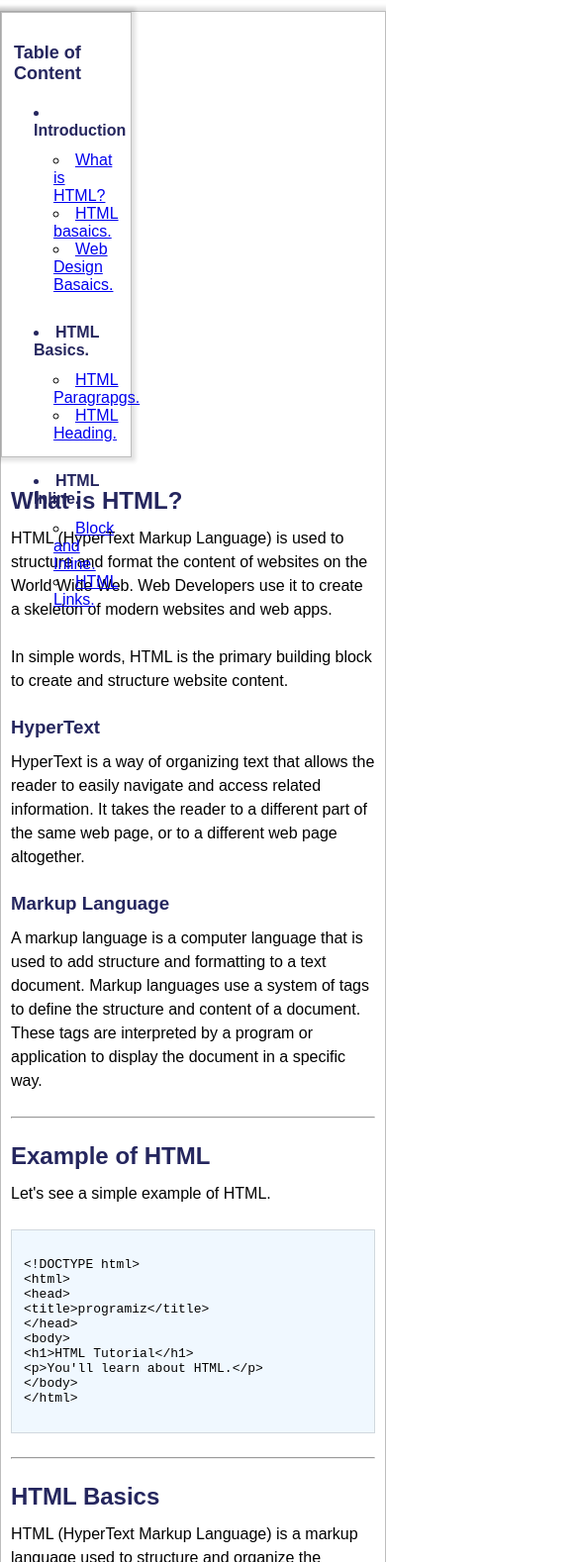
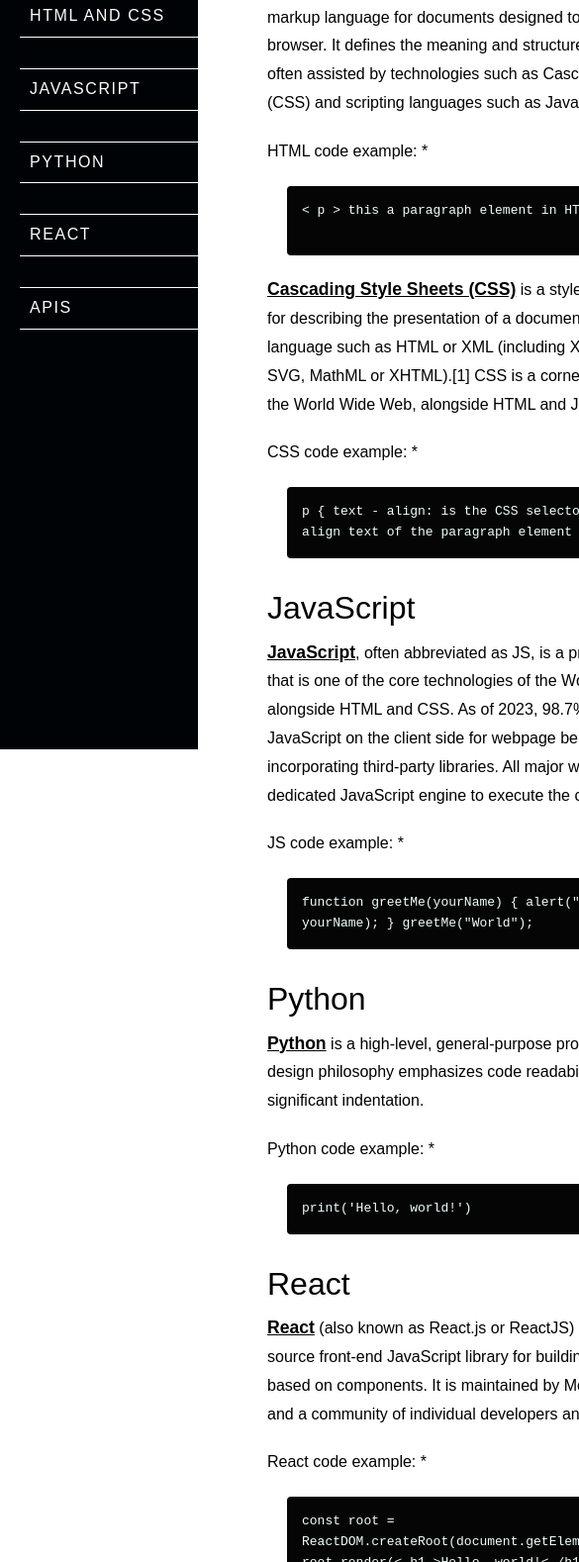
Before and after one commit to Hasinarahman/Technical-Documentation-page, a plain HTML site: page index.html in a window 390 px wide. Shown: the part 87-1665 px from the top of the page at 99% size, 585 px wide, since content can reach past the window. Drawn offline with Linux system fonts and the light colour scheme.

Commit message:
finel page

```diff
--- a/index.html
+++ b/index.html
@@ -1,156 +1,69 @@
-<!DOCTYPE html>
 <html lang="en">
 <head>
-  <meta charset="UTF-8">
-  <meta name="viewport" content="width=device-width, initial-scale=1.0">
-  <link rel="stylesheet" href="styles.css" />
-  <title>HTML Tutorial</title>
+    <meta charset="UTF-8">
+    <title>Technical Documentation</title>
+    <link rel="stylesheet" href="styles.css">
 </head>
+<body>
 
-<body>
-  <header>
-    <h1>HTML Tutorial</h1>
-  </header><br>
+<nav id="navbar">
+    <header class="navbar-header">General Coding information</header>
+    <li><a class="nav-link" href="#HTML_and_CSS">HTML and CSS</a></li>
+    <li><a class="nav-link" href="#JavaScript">JavaScript</a></li>
+    <li><a class="nav-link" href="#Python">Python</a></li>
+    <li><a class="nav-link" href="#React">React</a></li>
+    <li><a class="nav-link" href="#APIs">APIs</a></li>
+</nav>
 
-  <main class="main">
+<main id="main-doc">
 
-    <aside class="table of content"><br>
-      <h2 class="menu-heading">Table of Content</h2>
+    <section id="HTML_and_CSS" class="main-section">
+        <header>HTML and CSS</header>
+         <p><span>The HyperText Markup Language or HTML</span> is the standard markup language for documents designed to be displayed in a web browser. It defines the meaning and structure of web content. It is often assisted by technologies such as Cascading Style Sheets (CSS) and scripting languages such as JavaScript.</p>
+         <p>HTML code example: *</p>
+           <code> < p > this a paragraph element in HTML < /p > </p></code>
+         <p><span>Cascading Style Sheets (CSS)</span> is a style sheet language used for describing the presentation of a document written in a markup language such as HTML or XML (including XML dialects such as SVG, MathML or XHTML).[1] CSS is a cornerstone technology of the World Wide Web, alongside HTML and JavaScript.</p>
+         <p>CSS code example: *</p>
+            <code> p { text - align: is the CSS selector applied to align text of the paragraph element } </code>
 
-      <ul class="main-menu">
-        <li class="menu-sub-heading">Introduction</li>
-        <ul class="sub-menue">
-          <li><a href="#what-is-html">What is HTML?</a></li>
-          <li><a href="#what-is-basics">HTML basaics.</a></li>
-          <li><a href="#web-design-basacs">Web Design Basaics.</a></li>
-        </ul><br>
+    </section>
 
-        <li class="menu-sub-heading">HTML Basics.</li>
-        <ul class="sub-menue">
-          <li><a href="#html-paragraphs">HTML Paragrapgs.</a></li>
-          <li><a href="#html-heading">HTML Heading.</a></li>
-        </ul><br>
+    <section id="JavaScript" class="main-section">
+        <header>JavaScript</header>
+         <p><span>JavaScript</span>, often abbreviated as JS, is a programming language that is one of the core technologies of the World Wide Web, alongside HTML and CSS. As of 2023, 98.7% of websites use JavaScript on the client side for webpage behavior,[10] often incorporating third-party libraries. All major web browsers have a dedicated JavaScript engine to execute the code on users' devices.</p>
+         <p>JS code example: *</p>
+           <code> function greetMe(yourName) { alert("Hello " + yourName); }
+            greetMe("World");</code>
+    </section>
 
-        <li class="menu-sub-heading">HTML Inline.</li>
-        <ul class="sub-menue">
-          <li><a href="#block-and-inline">Block and Inline.</a></li>
-          <li><a href="#html-links">HTML Links.</a></li>
-        </ul><br>
-      </ul>
-    </aside>
+    <section id="Python" class="main-section">
+        <header>Python</header>
+         <p><span>Python</span> is a high-level, general-purpose programming language. Its design philosophy emphasizes code readability with the use of significant indentation.</p>
+         <p>Python code example: *</p>
+           <code> print('Hello, world!') </code>
+    </section>
 
-    <section class="main-content">
-      <h2 id="what-is-html">What is HTML?</h2>
-      <p>
-        HTML (HyperText Markup Language) is used to structure and
-        format the content of websites on the World Wide Web. Web
-        Developers use it to create a skeleton of modern websites
-        and web apps.
-    </p>
+    <section id="React" class="main-section">
+        <header>React</header>
+         <p><span>React</span> (also known as React.js or ReactJS) is a free and open-source front-end JavaScript library for building user interfaces based on components. It is maintained by Meta (formerly Facebook) and a community of individual developers and companies.</p>
+         <p>React code example: *</p>
+           <code> const root = ReactDOM.createRoot(document.getElementById('root'));
+            root.render(< h1 >Hello, world!< /h1 >); </code>
+    </section>
 
-    <p>
-      In simple words, HTML is the primary building block to
-      create and structure website content.
-    </p>
+    <section id="APIs" class="main-section">
+        <header>APIs</header>
+         <p>An <span>Application Programming Interface (API)</span> is a way for two or more computer programs to communicate with each other. It is a type of software interface, offering a service to other pieces of software.[1] A document or standard that describes how to build or use such a connection or interface is called an API specification. A computer system that meets this standard is said to implement or expose an API. The term API may refer either to the specification or to the implementation. Whereas a system's user interface dictates how its end-users interact with the system in question, its API dictates how to write code that takes advantage of that system's capabilities.</p>
+         <p>Common font API's examples:</p>
+              <li>Google Fonts</li>
+              <li>Font Awesome</li>
+              <li>Mapbox</li>
+              <li>Adobe</li>
+              <li>GitHub</li>
+    </section>
 
-    <h3>HyperText</h3>
-    <p>
-      HyperText is a way of organizing text that allows the reader
-      to easily navigate and access related information. It takes
-      the reader to a different part of the same web page, or to a
-      different web page altogether.
-    </p>
+    <p><span class="code-caveat">(* lesser and greater than symbols are separated to show code and not apply it in the example)</span></p>
+</main>
 
-    <h3>Markup Language</h3>
-    <p>
-      A markup language is a computer language that is used to add
-      structure and formatting to a text document. Markup
-      languages use a system of tags to define the structure and
-      content of a document. These tags are interpreted by a
-      program or application to display the document in a specific
-      way.
-    </p>
-    <hr class="section-break" />
-    <h2>Example of HTML</h2>
-    <p>Let's see a simple example of HTML.</p>
-    <pre class="code-block">
-    <code>
-      &lt;!DOCTYPE html&gt;
-      &lt;html&gt;
-        &lt;head&gt;
-          &lt;title&gt;programiz&lt;/title&gt;
-        &lt;/head&gt;
-        &lt;body&gt;
-          &lt;h1&gt;HTML Tutorial&lt;/h1&gt;
-          &lt;p&gt;You'll learn about HTML.&lt;/p&gt;
-        &lt;/body&gt;
-      &lt;/html&gt;
-    </code>
-    </pre>
-
-    <hr class="section-break" />
-
-    <h2 id="html-basics">HTML Basics</h2>
-    <p>
-      HTML (HyperText Markup Language) is a markup language used
-      to structure and organize the content on a web page. It uses
-      various tags to define the different elements on a page,
-      such as headings, paragraphs, and links.
-    </p>
-    <h3>HTML Hierarchy</h3>
-    <p>
-      HTML elements are hierarchical, which means that they can be
-      nested inside each other to create a tree-like structure of
-      the content on the web page.
-    </p>
-    <p>
-      This hierarchical structure is called the DOM (Document
-      Object Model), and it is used by the web browser to render
-
-    </p>
-
-    <hr class="section-break" />
-    <h2 id="web-design-basics">Web Design Basics</h2>
-    <p>
-      Web design refers to the process of creating and styling the
-      appearance of a website. There are 3 fundamental
-      technologies to build the modern website and web
-      applications. They are:
-    </p>
-    <ul>
-      <li>HTML</li>
-      <li>CSS</li>
-      <li>JS</li>
-    </ul>
-
-    <h3>HTML</h3>
-    <p>
-      HTML (HyperText Markup Language) is a markup language used
-      to structure and organize the content on a web page. It uses
-      various tags to define the different elements on a page,
-      such as headings, paragraphs, and links.
-    </p>
-
-    <h3>CSS</h3>
-    <p>
-      CSS (Cascading Style Sheets) is a stylesheet language. It is
-      used to style HTML documents.
-    </p>
-    <p>
-      It specifies how the elements of HTML look including their
-      layout, colors, and fonts. We use &lt;style&gt; tag to add
-      CSS to HTML documents. Let's add some CSS to our previous
-      HTML code.
-    </p>
-    <h3>JS</h3>
-    <p>
-      IT is for coding more and more.
-    </p>
-    </section>
-  </main>
-
-  <footer>
-    <p>HTML Documentation Page</p>
-  </footer>
 </body>
 </html>
--- a/styles.css
+++ b/styles.css
@@ -1,154 +1,94 @@
-* {
-  padding: 0;
-  margin: 0;
-  box-sizing: border-box;
+@media (prefers-reduced-motion: no-preference) {
+  * {
+    scroll-behavior: smooth;
+  }
 }
 
 body {
-  font-family: sans-serif;
-  width: 100%;
-  max-width: 760px;
-  margin: 0 auto;
+  display: flex;
+  font-family: Arial, sans-serif;
+  line-height: 1.3rem;
+  margin: 0;
+  padding: 0;
+}
+
+nav {
+  background-color: #000305;
+  color: black;
+  width: 200px;
+  position: fixed;
+  top: 0;
+  left: 0;
+  height: 100%;
+}
+
+.navbar-header {
+  font-size: 1.5em;
+  font-weight: bold;
+  color: whitesmoke;
+  margin: 10px 0 10px 10px ;
+}
+
+.nav-link {
+  display: block;
+  text-decoration: none;
+  text-transform: uppercase ;
+  letter-spacing: 0.1rem;
+  color: white;
+  transition: background-color 0.3s;
+  position: relative;
+}
+
+a {
+  border-top: 1px solid white;
+  padding: 10px
+}
+
+a:last-child {
+  border-bottom: 1px solid white;
+}
+
+.nav-link:hover {
+  background-color: #141414;
+}
+
+main {
+  margin-left: 250px;
+  padding: 20px 40px 0 20px;
+}
+
+.main-section {
+  margin-bottom: 40px;
 }
 
 header {
-  height: 80px;
-  text-align: center;
-  position: relative;
-  border: 1px solid rgba(0, 0, 0, 0.26);
-  box-shadow: 0px 0px 4px 4px rgba(0, 0, 0, 0.116);
-  background-color: aliceblue;
-}
+  font-size: 2em;
+  margin-bottom: 20px;
 
-header h1 {
-  line-height: 80px;
-  color: #25265e;
-}
-
-.table-of-content {
-  width: 30%;
-  height: 450px;
-  border: 1px solid rgb(0, 0, 0, 0, 137);
-  color: #25265e;
-  padding: 8px;
-  top: 0px;
-  position: sticky;
-}
-
-.menu-heading {
-  margin-bottom: 20px;
-  font-size: 18px;
-}
-
-.table-of-content ul {
-  list-style-type: none;
-  list-style-position: inside;
-  padding-left: 20px;
-  margin-bottom: 12px;
-}
-
-.menu-sub-heading {
-  font-weight: bold;
-  text-decoration: none;
-  margin-bottom: 12px;
-  color: #25265e;
-}
-
-.sub-menu li {
-  margin-bottom: 16px;
-}
-
-.table-of-content a {
-  color: #0556f3;
-  text-decoration: none;
-}
-
-.table-of-content a:hover {
-  color: #03338f;
-}
-
-.main {
-  width: 100%;
-  display: flex;
-  flex-direction: row;
-  gap: 20px;
-  border: 1px solid rgba(0, 0, 0, 0.26);
-  box-shadow: 0px 0px 4px 4px rgba(0, 0, 0, 0.116);
-  position: relative;
-}
-
-.main-content {
-  width: 70%;
-  padding: 10px;
-  margin-left: auto;
-}
-
-h2,
-h3 {
-  color: #25265e;
-  margin-bottom: 12px;
 }
 
 p {
-  margin-bottom: 24px;
-  line-height: 24px;
+  line-height: 1.8rem;
+  margin-bottom: 20px;
 }
 
-.main ul {
-  list-style-position: inside;
-  padding-left: 20px;
-  margin-bottom: 12px;
-}
-
-.section-break {
-  margin: 24px 0px;
-}
-
-pre.code-block {
-  width: 100%;
-  padding: 12px;
-  border: 1px solid rgba(0, 0, 0, 0.13);
-  background-color: aliceblue;
-  margin-bottom: 24px;
-  white-space: pre-line;
-}
-
-aside{
-  border: 1px solid rgba(0, 0, 0, 0.26);
-  box-shadow: 0px 0px 4px 4px rgba(0, 0, 0, 0.116);
-  position: relative;
-  width: 34%;
-  height: 450px;
-  padding: 12px;
-}
-
-footer {
-  height: 50px;
-  font-size: 14px;
-  text-align: center;
-  color: #25265e;
-  background-color: aliceblue;
-  border: 1px solid rgba(0, 0, 0, 0.26);
-
+span {
+  font-weight: bold;
+  font-size: 1.1rem;
+  text-decoration: underline;
 }
 
 
-footer p {
-  line-height: 50px;
+code {
+  display: block;
+  background-color: #050505;
+  border-radius: 4px;
+  margin: 20px;
+  padding: 15px;
+  color: azure;
 }
 
-@media screen and (max-width: 672px) {
-
-  .main {
-    flex-direction: column;
-  }
-
-  .table-of-content {
-    width: 100%;
-    position: relative;
-  }
-
-  .main-content {
-    width: 100%;
-  }
-  }
+li {
+  margin: 10px 0 5px 20px;
+  list-style:circle
+}
```
